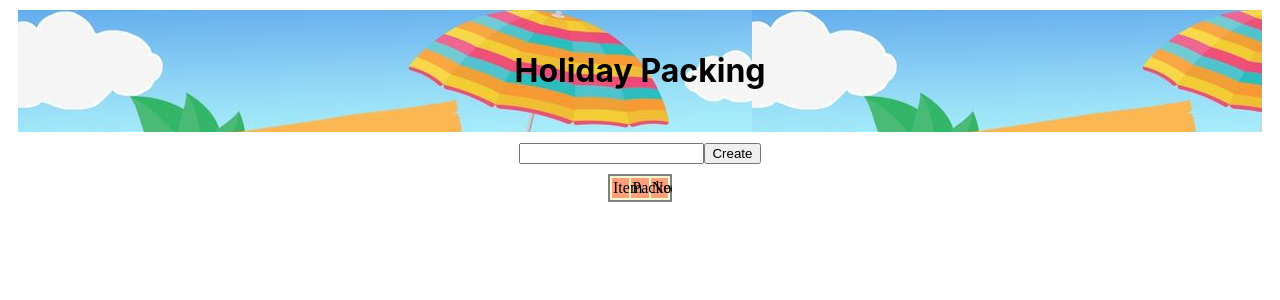
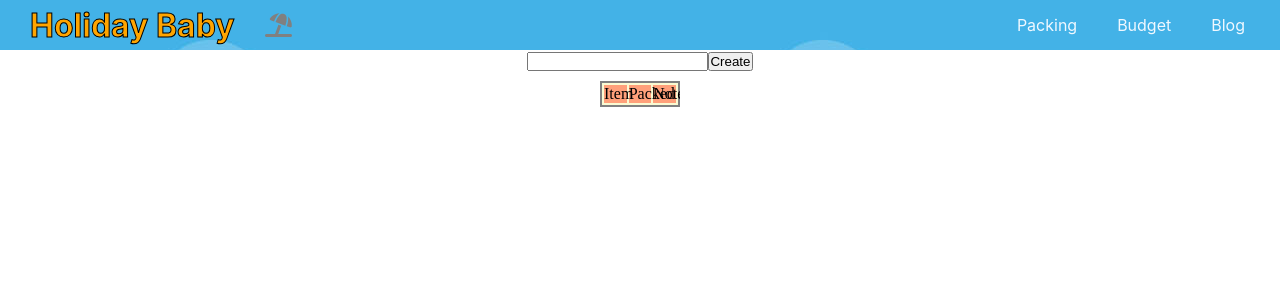
Before and after one commit to AnaScia/TO-DO_HOLIDAY, a React (Vite) app: page / in a window 1280 px wide. Shown: the top 300 px of the page. Built offline with nearby package versions, Linux system fonts and the light colour scheme.

Commit message:
add navbar

```diff
--- a/src/App.css
+++ b/src/App.css
@@ -4,9 +4,8 @@
   padding: 2rem;
   text-align: center;
 } */
-.title {
-  text-align: center;
-  margin: 10px;
-  padding: 20px;
-  background-image: url('./image/fondo_playa.jpg');
+
+* {
+  margin: 0;
+  padding: 0;
 }
--- a/src/App.jsx
+++ b/src/App.jsx
@@ -1,10 +1,12 @@
 import './App.css';
 import Packing from './view/Packing';
+import Navbar from './component/Navbar';
 
 function App() {
   return (
     <>
-      <Packing></Packing>
+      <Navbar />
+      <Packing />
     </>
   );
 }
--- /dev/null
+++ b/src/component/Navbar.jsx
@@ -0,0 +1,20 @@
+import '../styles/navbar.css';
+import { FontAwesomeIcon } from '@fortawesome/react-fontawesome';
+import { faUmbrellaBeach } from '@fortawesome/free-solid-svg-icons';
+
+function Navbar() {
+  return (
+    <div className="navbar-container">
+      <div className="navbar-container-div">
+        <h1 className="navbar-container-name">Holiday Baby</h1>
+        <FontAwesomeIcon icon={faUmbrellaBeach} size="xl" color="gray" />
+      </div>
+      <ul className="navbar-container-list">
+        <li className="navbar-container-li">Packing</li>
+        <li className="navbar-container-li">Budget</li>
+        <li className="navbar-container-li">Blog</li>
+      </ul>
+    </div>
+  );
+}
+export default Navbar;
--- /dev/null
+++ b/src/styles/navbar.css
@@ -0,0 +1,34 @@
+.navbar-container {
+  display: flex;
+  justify-content: space-between;
+  background-image: url('../image/fondo_nubes.jpg');
+  align-items: center;
+}
+
+.navbar-container-div {
+  display: flex;
+  align-items: center;
+}
+.navbar-container-name {
+  margin: 0px 30px;
+  color: orange;
+  -webkit-text-stroke: 1px black;
+}
+
+.navbar-container-list {
+  display: flex;
+  gap: 10px;
+  margin: 0px 20px;
+  color: aliceblue;
+}
+.navbar-container-li {
+  list-style: none;
+  margin: 10px;
+  padding: 5px;
+  font-size: 16px;
+}
+
+.navbar-container-li:hover {
+  background-color: lightcoral;
+  cursor: pointer;
+}
--- a/src/view/Packing.jsx
+++ b/src/view/Packing.jsx
@@ -3,9 +3,6 @@ import CreateList from '../component/CreateList';
 function Packing() {
   return (
     <>
-      <div className="title">
-        <h1>Holiday Packing</h1>
-      </div>
       <CreateList></CreateList>
       {/*<Table></Table> */}
     </>
```
Also changed, not shown: src/image/fondo_arena.jpg (added), src/image/fondo_nubes.jpg (added).
